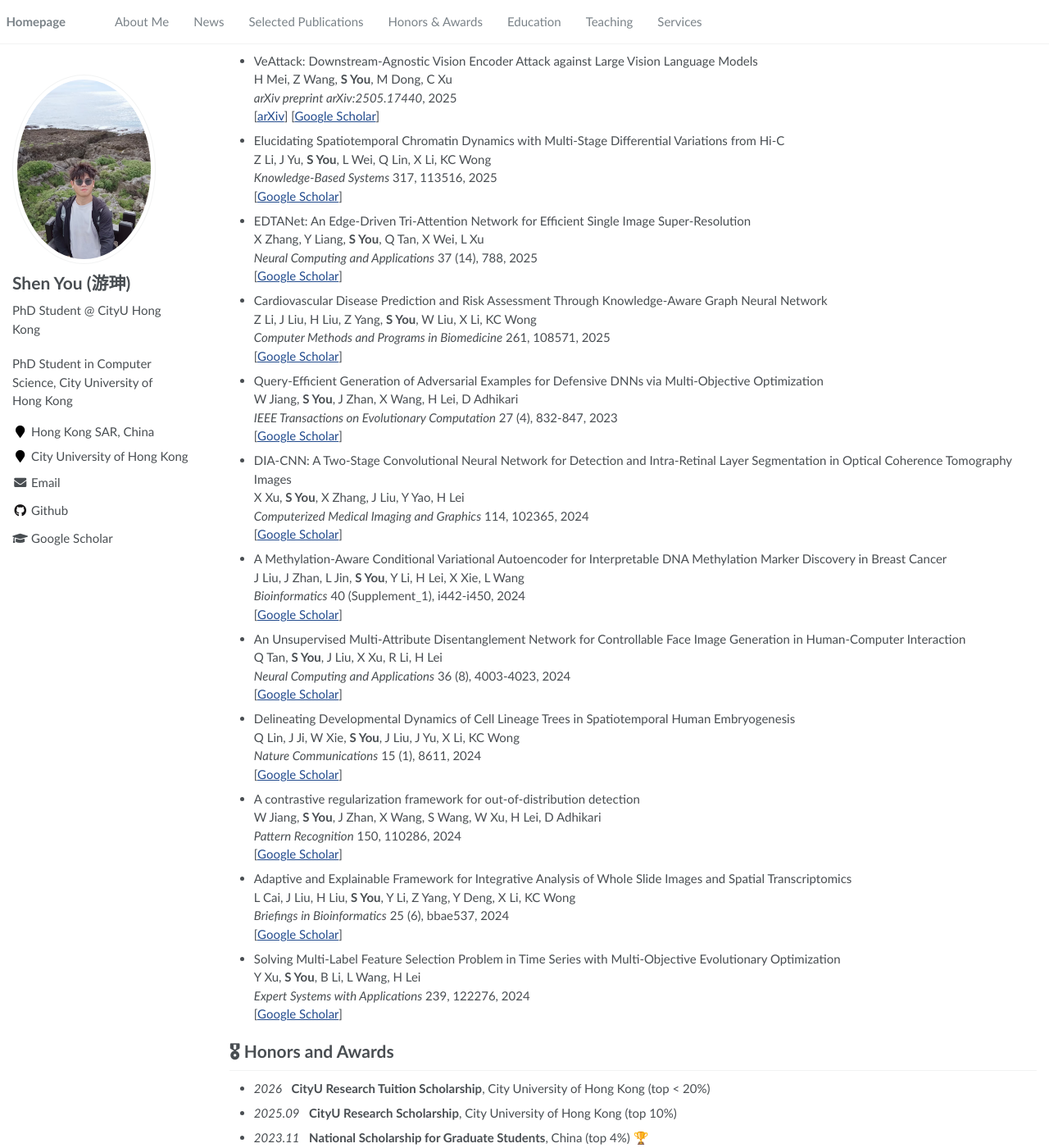
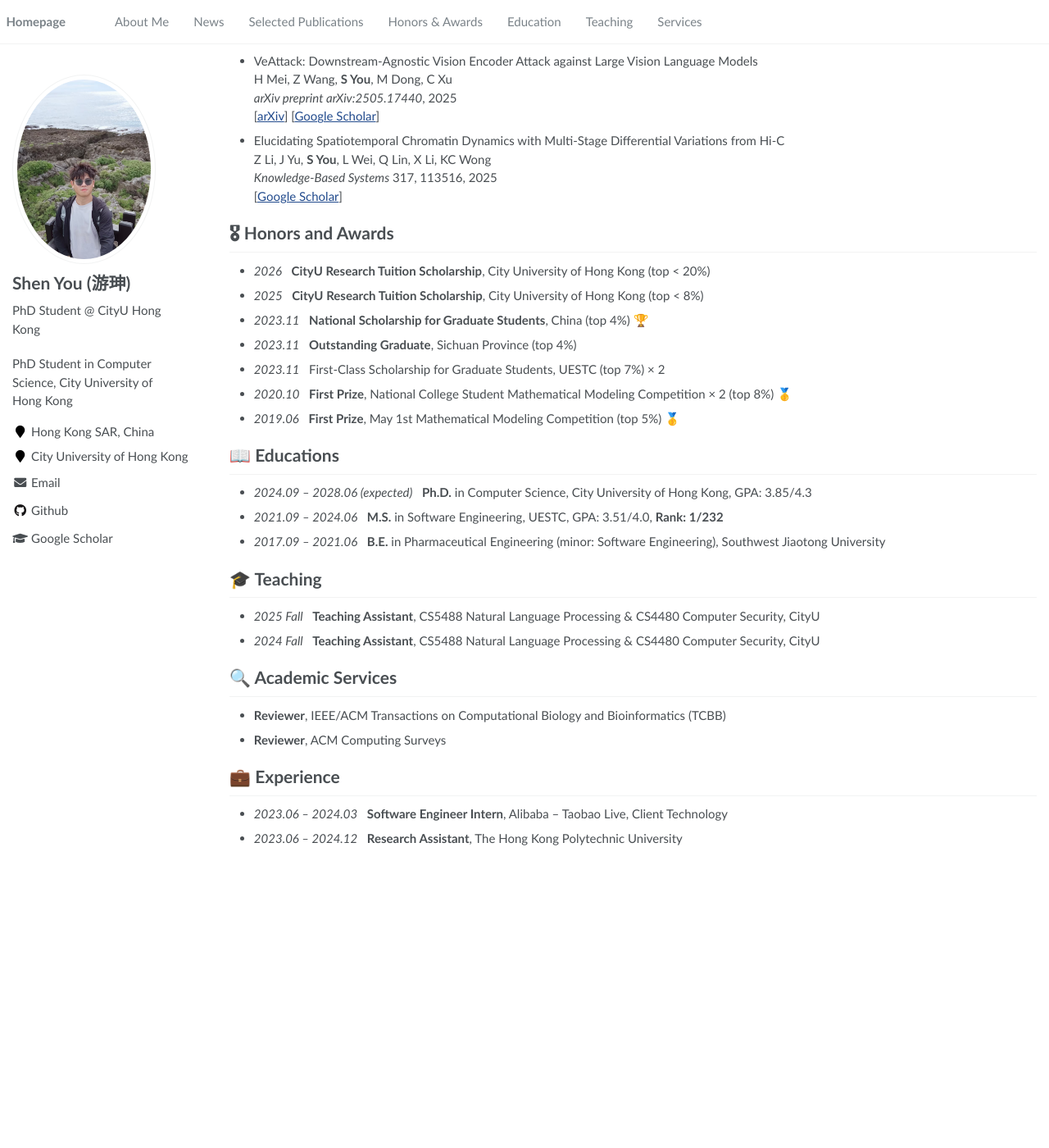
Before and after one commit to youshengithub/youshengit.github.io, a Jekyll site: the page built from _pages/about.md, in a window 1280 px wide and 1400 px high, scrolled down 1465 px. Shown: the whole window at 82% size. Built offline with Jekyll 4.4.1, drawn with Linux system fonts in a browser that asks for light colours; after the commit the page ends 2514 px from its top, so only the background shows below that.

Commit message:
Fix publications list and update 2025 tuition scholarship percentile

```diff
--- a/_pages/about.md
+++ b/_pages/about.md
@@ -89,59 +89,9 @@ A query-efficient black-box adversarial attack against defensive DNNs via multi-
   *Knowledge-Based Systems* 317, 113516, 2025 \
   \[[Google Scholar](https://scholar.google.com/citations?view_op=view_citation&hl=en&user=Ok_jDvgAAAAJ&citation_for_view=Ok_jDvgAAAAJ:qjMakFHDy7sC)\]
 
-- EDTANet: An Edge-Driven Tri-Attention Network for Efficient Single Image Super-Resolution \
-  X Zhang, Y Liang, **S You**, Q Tan, X Wei, L Xu \
-  *Neural Computing and Applications* 37 (14), 788, 2025 \
-  \[[Google Scholar](https://scholar.google.com/citations?view_op=view_citation&hl=en&user=Ok_jDvgAAAAJ&citation_for_view=Ok_jDvgAAAAJ:2osOgNQ5qMEC)\]
-
-- Cardiovascular Disease Prediction and Risk Assessment Through Knowledge-Aware Graph Neural Network \
-  Z Li, J Liu, H Liu, Z Yang, **S You**, W Liu, X Li, KC Wong \
-  *Computer Methods and Programs in Biomedicine* 261, 108571, 2025 \
-  \[[Google Scholar](https://scholar.google.com/citations?view_op=view_citation&hl=en&user=Ok_jDvgAAAAJ&citation_for_view=Ok_jDvgAAAAJ:4TOpqqG69KYC)\]
-
-- Query-Efficient Generation of Adversarial Examples for Defensive DNNs via Multi-Objective Optimization \
-  W Jiang, **S You**, J Zhan, X Wang, H Lei, D Adhikari \
-  *IEEE Transactions on Evolutionary Computation* 27 (4), 832-847, 2023 \
-  \[[Google Scholar](https://scholar.google.com/citations?view_op=view_citation&hl=en&user=Ok_jDvgAAAAJ&citation_for_view=Ok_jDvgAAAAJ:u-x6o8ySG0sC)\]
-
-- DIA-CNN: A Two-Stage Convolutional Neural Network for Detection and Intra-Retinal Layer Segmentation in Optical Coherence Tomography Images \
-  X Xu, **S You**, X Zhang, J Liu, Y Yao, H Lei \
-  *Computerized Medical Imaging and Graphics* 114, 102365, 2024 \
-  \[[Google Scholar](https://scholar.google.com/citations?view_op=view_citation&hl=en&user=Ok_jDvgAAAAJ&citation_for_view=Ok_jDvgAAAAJ:ULOm3_A8WrAC)\]
-
-- A Methylation-Aware Conditional Variational Autoencoder for Interpretable DNA Methylation Marker Discovery in Breast Cancer \
-  J Liu, J Zhan, L Jin, **S You**, Y Li, H Lei, X Xie, L Wang \
-  *Bioinformatics* 40 (Supplement_1), i442-i450, 2024 \
-  \[[Google Scholar](https://scholar.google.com/citations?view_op=view_citation&hl=en&user=Ok_jDvgAAAAJ&citation_for_view=Ok_jDvgAAAAJ:UeHWp8X0CEIC)\]
-
-- An Unsupervised Multi-Attribute Disentanglement Network for Controllable Face Image Generation in Human-Computer Interaction \
-  Q Tan, **S You**, J Liu, X Xu, R Li, H Lei \
-  *Neural Computing and Applications* 36 (8), 4003-4023, 2024 \
-  \[[Google Scholar](https://scholar.google.com/citations?view_op=view_citation&hl=en&user=Ok_jDvgAAAAJ&citation_for_view=Ok_jDvgAAAAJ:ufrVoPGSRksC)\]
-
-- Delineating Developmental Dynamics of Cell Lineage Trees in Spatiotemporal Human Embryogenesis \
-  Q Lin, J Ji, W Xie, **S You**, J Liu, J Yu, X Li, KC Wong \
-  *Nature Communications* 15 (1), 8611, 2024 \
-  \[[Google Scholar](https://scholar.google.com/citations?view_op=view_citation&hl=en&user=Ok_jDvgAAAAJ&citation_for_view=Ok_jDvgAAAAJ:d1gkVwhDpl0C)\]
-
-- A contrastive regularization framework for out-of-distribution detection \
-  W Jiang, **S You**, J Zhan, X Wang, S Wang, W Xu, H Lei, D Adhikari \
-  *Pattern Recognition* 150, 110286, 2024 \
-  \[[Google Scholar](https://scholar.google.com/citations?view_op=view_citation&hl=en&user=Ok_jDvgAAAAJ&citation_for_view=Ok_jDvgAAAAJ:YOwf2qJgpHMC)\]
-
-- Adaptive and Explainable Framework for Integrative Analysis of Whole Slide Images and Spatial Transcriptomics \
-  L Cai, J Liu, H Liu, **S You**, Y Li, Z Yang, Y Deng, X Li, KC Wong \
-  *Briefings in Bioinformatics* 25 (6), bbae537, 2024 \
-  \[[Google Scholar](https://scholar.google.com/citations?view_op=view_citation&hl=en&user=Ok_jDvgAAAAJ&citation_for_view=Ok_jDvgAAAAJ:9yKSN-GCB0IC)\]
-
-- Solving Multi-Label Feature Selection Problem in Time Series with Multi-Objective Evolutionary Optimization \
-  Y Xu, **S You**, B Li, L Wang, H Lei \
-  *Expert Systems with Applications* 239, 122276, 2024 \
-  \[[Google Scholar](https://scholar.google.com/citations?view_op=view_citation&hl=en&user=Ok_jDvgAAAAJ&citation_for_view=Ok_jDvgAAAAJ:Tyk-4Ss8FVUC)\]
-
 # 🎖 Honors and Awards
 - *2026* &nbsp; **CityU Research Tuition Scholarship**, City University of Hong Kong (top < 20%)
-- *2025.09* &nbsp; **CityU Research Scholarship**, City University of Hong Kong (top 10%)
+- *2025* &nbsp; **CityU Research Tuition Scholarship**, City University of Hong Kong (top < 8%)
 - *2023.11* &nbsp; **National Scholarship for Graduate Students**, China (top 4%) 🏆
 - *2023.11* &nbsp; **Outstanding Graduate**, Sichuan Province (top 4%)
 - *2023.11* &nbsp; First-Class Scholarship for Graduate Students, UESTC (top 7%) × 2
```
